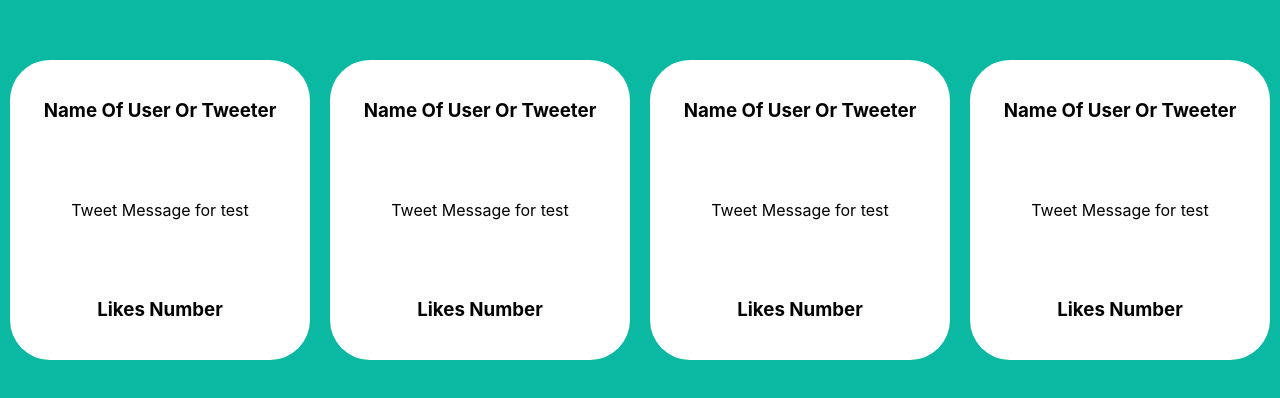
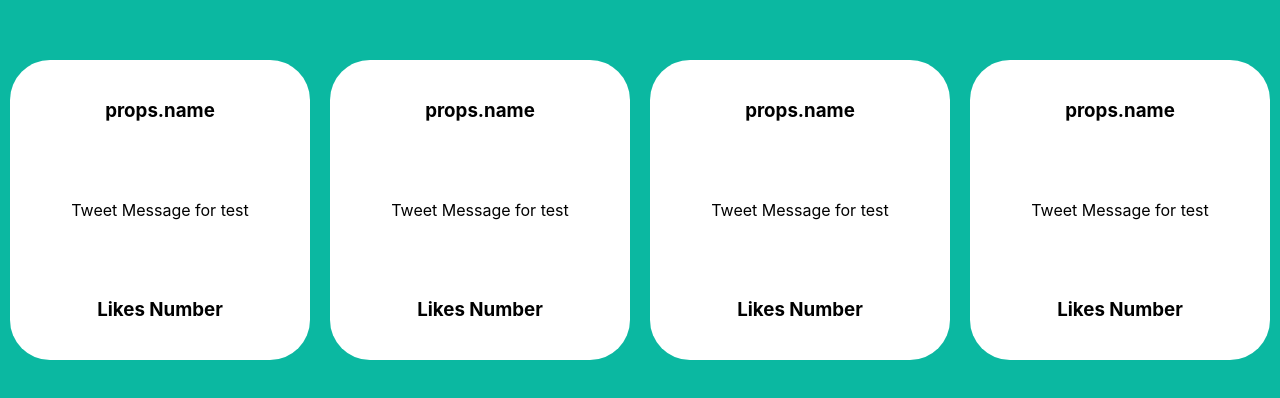
Before and after one commit to Beatyofcoding/AnotherFirstProjectOfReact, a React (Create React App) app in the folder areactproject/: page / in a window 1280 px wide. Shown: the part 190-588 px from the top of the page. Built offline with nearby package versions, Linux system fonts and the light colour scheme.

Commit message:
AccessingTheNamesUsing"props.name"on"h3"

```diff
--- a/areactproject/src/Tweet.js
+++ b/areactproject/src/Tweet.js
@@ -4,7 +4,7 @@ import "./App.css"
 function Tweet(props){
     return(
         <div className="tweet">
-            <h3>Name Of User Or Tweeter</h3>
+            <h3>props.name</h3>
             <p>Tweet Message for test</p>
             <h3>Likes Number</h3>
 
```
